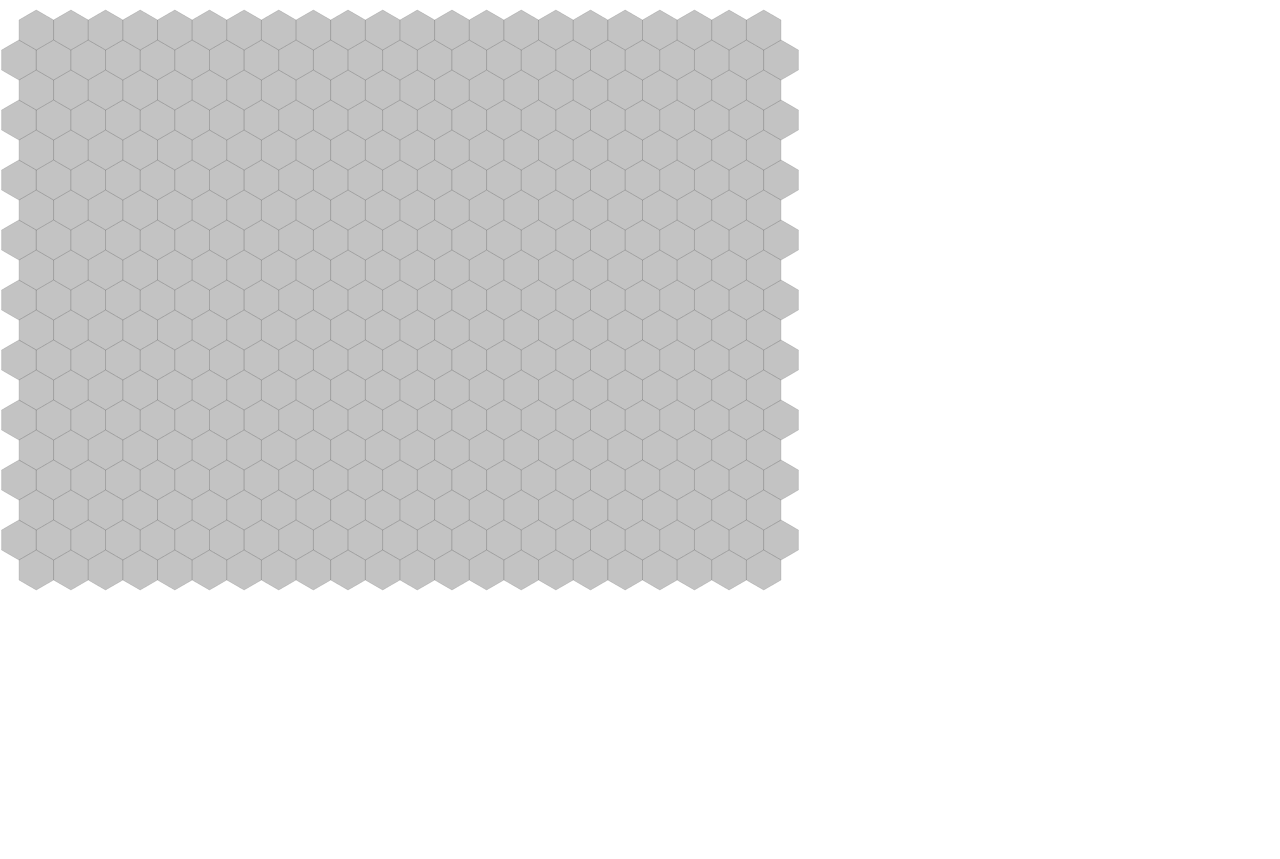
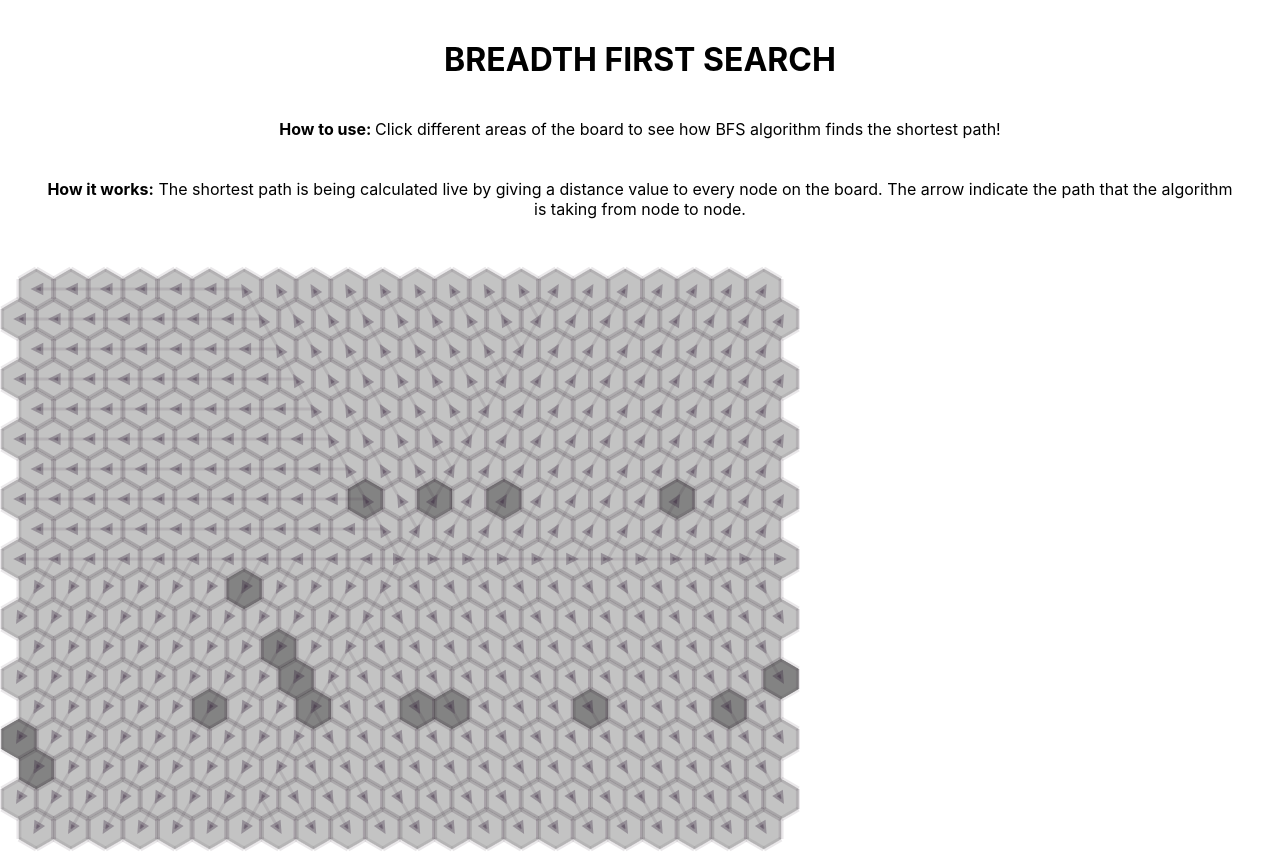
Before and after one commit to anettta/Breadth-first-search-visualized, a React (Create React App) app: page / in a window 1280 px wide. Before the commit the page ends 800 px from the top, so only its background shows below. Built offline with nearby package versions, Linux system fonts and the light colour scheme.

Commit message:
implemented breadth first algorithm

```diff
--- a/src/App.js
+++ b/src/App.js
@@ -5,6 +5,9 @@ import BFS from './BFS/bfs'
 function App() {
   return (
     <div className="App">
+      <h1>BREADTH FIRST SEARCH</h1>
+      <p><b>How to use: </b> Click different areas of the board to see how BFS algorithm finds the shortest path!</p>
+      <p><b>How it works:</b> The shortest path is being calculated live by giving a distance value to every node on the board. The arrow indicate the path that the algorithm is taking from node to node.</p>
       <BFS></BFS>
     </div>
   );
--- a/src/BFS/bfs.css
+++ b/src/BFS/bfs.css
@@ -1,4 +1,17 @@
+body {
+  max-width: 100%;
+  display: flex;
+  justify-content: center;
+  align-items: center;
+}
+
 canvas {
   position: absolute;
-  left: 0;
+  max-width: 100%;
 }
+
+h1,
+p {
+  margin: 40px;
+  text-align: center;
+}
--- a/src/BFS/bfs.jsx
+++ b/src/BFS/bfs.jsx
@@ -1,6 +1,20 @@
 import React, {Component} from 'react';
 import ReactDOM from 'react-dom';
 import './bfs.css'
+
+
+
+var DUMMY_OBSTACLES = ['{"q": 4, "r":-2, "s":-2}',
+'{"q": 9, "r":4, "s":-13}','{"q": -14, "r":7, "s":7}',
+'{"q": -5, "r":5, "s":0}','{"q": -14, "r":6, "s":8}',
+'{"q": -2, "r":5, "s":0}','{"q": -1, "r":5, "s":0}',
+'{"q": -8, "r":5, "s":0}', '{"q": -5, "r":4, "s":0}',
+'{"q": -5, "r":3, "s":0}','{"q": -5, "r":1, "s":0}',
+'{"q": 3, "r":5, "s":0}','{"q": 7, "r":5, "s":0}',
+'{"q": 10, "r":5, "s":0}','{"q": 15, "r":5, "s":0}',
+'{"q": 9, "r":-2, "s":-2}','{"q": 0, "r":-2, "s":-2}',
+'{"q": 14, "r":-2, "s":-2}','{"q": 2, "r":-2, "s":-2}'
+ ]
 
 export default class BFS extends React.Component {
     constructor(props) {
@@ -12,7 +26,12 @@ export default class BFS extends React.Component {
             hexSize: 20,
             hexOrigin: { x: 400, y: 300 },
             currentHex: { q: 0, r: 0, s: 0, x: 0, y: 0 },
-            obstacles: []
+            obstacles: DUMMY_OBSTACLES,
+            playerPosition: { q: 0, r: 0, s: 0},
+            cameFrom: {},
+            hexPath: [],
+            path: []
+
         }
     }
 
@@ -31,8 +50,12 @@ export default class BFS extends React.Component {
         this.canvasHex.height = canvasHeight;
         this.canvasInteraction.width = canvasWidth;
         this.canvasInteraction.height = canvasHeight;
+        this.canvasView.width = canvasWidth;
+        this.canvasView.height = canvasHeight;
         this.getCanvasPosition(this.canvasInteraction);
+        this.drawHex(this.canvasInteraction, this.Point(this.state.playerPosition.x, this.state.playerPosition.y), 1, "black","grey", 0.2);
         this.drawHexes();
+        this.drawObstacles();
     }
 
     shouldComponentUpdate(nextProps, nextState) {
@@ -41,29 +64,27 @@ export default class BFS extends React.Component {
             const { canvasWidth, canvasHeight } = this.state.canvasSize;
             const ctx = this.canvasInteraction.getContext("2d");
             ctx.clearRect(0,0, canvasWidth, canvasHeight);
-            let currentDistanceLine = nextState.currentDistanceLine;
-            for(let i = 0; i <= currentDistanceLine.length - 2; i++) {
-                if(i == 0) {
-                    this.drawHex(this.canvasInteraction,
-                    this.Point(currentDistanceLine[i].x,
-                        currentDistanceLine[i].y), 1, "black","red");
-                } else {
-                    this.drawHex(this.canvasInteraction,
-                    this.Point(currentDistanceLine[i].x,
-                        currentDistanceLine[i].y), 1, "black","grey");
-                }
-
+            this.drawPath();
+            return true;
+        }
+        if(nextState.cameFrom !== this.state.cameFrom){
+            const { canvasWidth, canvasHeight } = this.state.canvasSize;
+            const ctx = this.canvasView.getContext("2d");
+            ctx.clearRect(0,0, canvasWidth, canvasHeight);
+            for (let l in nextState.cameFrom) {
+            const {q,r,s} = JSON.parse(l);
+            const {x,y} = this.hexToPixel(this.Hex(q,r));
+            this.drawHex(this.canvasView, this.Point(x,y), 1, "black", "grey", 0.1);
+            var from = JSON.parse(nextState.cameFrom[l]);
+            var fromCoord = this.hexToPixel(this.Hex(from.q, from.r));
+            this.drawArrow(fromCoord.x, fromCoord.y, x,y);
             }
-            nextState.obstacles.map((l)=>{
-                const {q,r,s,x,y } = JSON.parse(l);
-                this.drawHex(this.canvasInteraction, this.Point(x,y), 1, "black","black");
-            })
-            //this.drawNeighbors(this.Hex(q, r, s));
-            this.drawHex(this.canvasInteraction, this.Point(x,y), 1, "black","grey");
-            return true;
+             return true;
         }
         return false;
     }
+
+
 
     getHexCornerCoord(center, i){
         let angle_deg = 60 * i + 30;
@@ -108,6 +129,7 @@ export default class BFS extends React.Component {
         let qRightSide = Math.round(canvasWidth - hexOrigin.x) / hexWidth * 2;
         let rTopSide = Math.round(hexOrigin.y/(hexHeight/2));
         let rBottomSide = Math.round((canvasHeight - hexOrigin.y)/(hexHeight/2));
+        var hexPathMap = [];
 
 
         var p = 0; // to determine even rows
@@ -118,8 +140,12 @@ export default class BFS extends React.Component {
             for (let q = -qLeftSide; q <= qRightSide; q++) {
                 const { x, y } = this.hexToPixel(this.Hex(q-p, r))
                 if ((x > hexWidth/2 && x < canvasWidth - hexWidth/2) && (y > hexHeight/2 && y < canvasHeight - hexHeight/2)) {
-                    this.drawHex(this.canvasHex, this.Point(x,y), 1, "black", "grey");
+                    this.drawHex(this.canvasHex, this.Point(x,y), 1, "black", "white");
                     //this.drawHexCoordinates(this.canvasHex, this.Point(x,y), this.Hex(q-p, r, - ( q - p) - r));
+                    var bottomH = JSON.stringify(this.Hex(q-p, r, -(q-p) - r));
+                    if(!this.state.obstacles.includes(bottomH)) {
+                        hexPathMap.push(bottomH);
+                    }
 
                 }
             }
@@ -133,11 +159,20 @@ export default class BFS extends React.Component {
             for (let q = -qLeftSide; q <= qRightSide; q++) {
                 const { x, y } = this.hexToPixel(this.Hex(q+n, r))
                 if ((x > hexWidth/2 && x < canvasWidth - hexWidth/2) && (y > hexHeight/2 && y < canvasHeight - hexHeight/2)) {
-                    this.drawHex(this.canvasHex, this.Point(x,y), 1, "black", "grey");
+                    this.drawHex(this.canvasHex, this.Point(x,y), 1, "black", "white");
            //this.drawHexCoordinates(this.canvasHex, this.Point(x,y), this.Hex(q+n, r, - (q + n) - r));
+            var topH = JSON.stringify(this.Hex(q+n, r, -(q+n) - r));
+                    if(!this.state.obstacles.includes(topH)) {
+                        hexPathMap.push(topH);
+                    }
                 }
             }
         }
+        hexPathMap = [].concat(hexPathMap);
+        this.setState(
+            {hexPathMap: hexPathMap},
+            this.breadthFirstSearchCallback = () => this.breadthFirstSearch(this.state.playerPosition)
+        )
     }
 
 
@@ -179,7 +214,7 @@ export default class BFS extends React.Component {
         const { x, y } = this.hexToPixel(this.Hex(q, r, s));
         let playerPosition = this.state.playerPosition;
         this.getDistanceLine(this.Hex(0,0,0), this.Hex(q,r,s));
-        console.log(this.state.currentDistanceLine);
+        this.getPath(this.Hex(playerPosition.q, playerPosition.r, playerPosition.s), this.Hex(q,r,s));
         if ((x > hexWidth / 2 && x < canvasWidth - hexWidth / 2) && (y > hexHeight / 2 && y < canvasHeight - hexHeight/2)) {
           this.setState({
             currentHex: { q, r, s, x, y}
@@ -303,31 +338,129 @@ export default class BFS extends React.Component {
     }
 
     handleClick() {
-       this.addObstacles();
+       const { currentHex, cameFrom } = this.state;
+       const { q,r, s} = currentHex;
+       if(cameFrom[JSON.stringify(this.Hex(q,r,s))]) {
+           this.setState(
+               {playerPosition: this.Hex(q,r,s)},
+               this.breadthFirstSearchCallback = () => this.breadthFirstSearch(this.state.playerPosition)
+           )
+       }
+
 
     }
 
-    addObstacles() {
-        let obstacles = this.state.obstacles;
-        if(!obstacles.includes(JSON.stringify(this.state.currentHex))){
-            obstacles = [].concat(obstacles, JSON.stringify(this.state.currentHex));
-        } else {
-            obstacles.map((l,i) => {
-                if(l == JSON.stringify(this.state.currentHex)) {
-                    obstacles = obstacles.slice(0,i).concat(obstacles.slice(i+1));
+    drawObstacles() {
+        this.state.obstacles.map((l)=>{
+            const { q, r, s} = JSON.parse(l);
+            const {x, y} = this.hexToPixel(this.Hex(q,r,s));
+            this.drawHex(this.canvasHex, this.Point(x,y), 1, "black", "black")
+        })
+        // let obstacles = this.state.obstacles;
+        // if(!obstacles.includes(JSON.stringify(this.state.currentHex))){
+        //     obstacles = [].concat(obstacles, JSON.stringify(this.state.currentHex));
+        // } else {
+        //     obstacles.map((l,i) => {
+        //         if(l == JSON.stringify(this.state.currentHex)) {
+        //             obstacles = obstacles.slice(0,i).concat(obstacles.slice(i+1));
+        //         }
+        //    })
+        // }
+        // this.setState({
+        //     obstacles: obstacles
+        // })
+    }
+
+    getNeighbors(h) {
+        var arr = [];
+        for(let i = 0; i <= 5; i++){
+            const { q,r,s} = this.getCubeNeighbor(this.Hex(h.q, h.r, h.s), i);
+            arr.push(this.Hex(q,r,s));
+        }
+        return arr;
+    }
+
+    breadthFirstSearch(playerPosition) {
+        var frontier = [playerPosition];
+        var cameFrom = {};
+        cameFrom[JSON.stringify(playerPosition)] = JSON.stringify(playerPosition);
+        while(frontier.length != 0) {
+            var current = frontier.shift();
+            let arr = this.getNeighbors(current);
+            arr.map((l) => {
+                if(!cameFrom.hasOwnProperty(JSON.stringify(l)) && this.state.hexPathMap.includes(JSON.stringify(l))){
+                    frontier.push(l);
+                    cameFrom[JSON.stringify(l)] = JSON.stringify(current);
                 }
-           })
+            })
         }
+        cameFrom = Object.assign({}, cameFrom);
         this.setState({
-            obstacles: obstacles
+            cameFrom: cameFrom
         })
     }
+
+    getPath(start, current) {
+const { cameFrom } = this.state;
+start = JSON.stringify(start);
+current= JSON.stringify(current);
+if(cameFrom[current] != undefined) {
+    var path = [current];
+    while (current != start) {
+        current = cameFrom[current];
+        path.push(current);
+    }
+    path = [].concat(path);
+this.setState({
+    path: path
+  })
+  }
+
+}
+
+drawPath() {
+    let path = this.state.path;
+    for(let i = 0; i <= path.length - 1; i++) {
+        const { q,r } = JSON.parse(path[i]);
+        const { x, y} = this.hexToPixel(this.Hex(q,r));
+        this.drawHex(this.canvasInteraction, this.Point(x, y),
+        1, "black", "purple");
+    }
+}
+
+drawArrow(fromX, fromY, toX, toY) {
+    var ctx = this.canvasView.getContext("2d");
+    var headlen = 5;
+    var angle = Math.atan2(toY - fromY, toX - fromX);
+    ctx.beginPath();
+    ctx.moveTo(fromX, fromY);
+    ctx.lineTo(toX, toY);
+    ctx.strokeStyle = "#301934";
+    ctx.lineWidth = 3;
+    ctx.stroke();
+    ctx.beginPath();
+    ctx.moveTo(toX, toY);
+    ctx.globalAlpha = 0.3;
+    ctx.lineTo(toX - headlen * Math.cos(angle - Math.PI / 7),toY - headlen * Math.sin(angle - Math.PI / 7));
+    ctx.lineTo(toX - headlen * Math.cos(angle + Math.PI / 7),toY - headlen * Math.sin(angle + Math.PI / 7));
+    ctx.lineTo(toX, toY);
+    ctx.lineTo(toX - headlen * Math.cos(angle - Math.PI / 7),toY - headlen * Math.sin(angle - Math.PI / 7));
+    ctx.strokeStyle = "#301934";
+    ctx.lineWidth = 5;
+    ctx.stroke();
+    ctx.fillStyle = "#301934";
+    ctx.fill();
+
+}
+
+
 
     render() {
         return (
             <div className="BFS">
                 <canvas ref={ canvasHex => this.canvasHex = canvasHex }></canvas>
                 <canvas ref={canvasCoordinates => this.canvasCoordinates = canvasCoordinates}></canvas>
+                <canvas ref={canvasView => this.canvasView = canvasView}></canvas>
                 <canvas ref={canvasInteraction => this.canvasInteraction = canvasInteraction} onMouseMove = {this.handleMouseMove}
                 onClick={this.handleClick}></canvas>
             </div>
```
